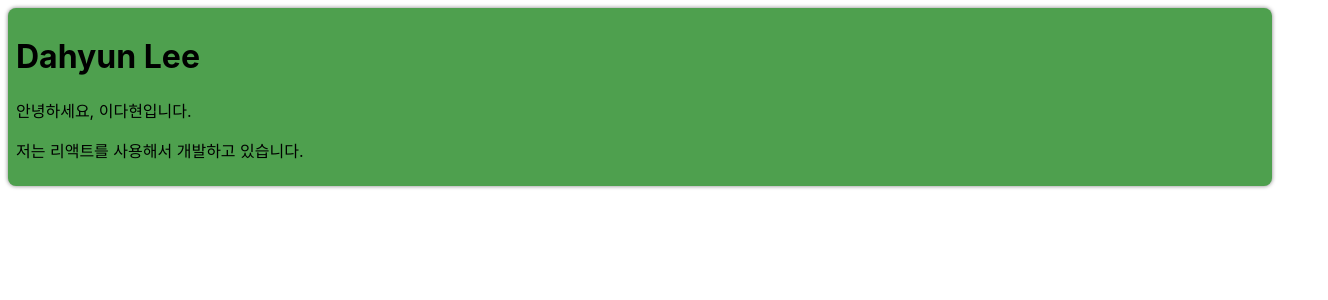
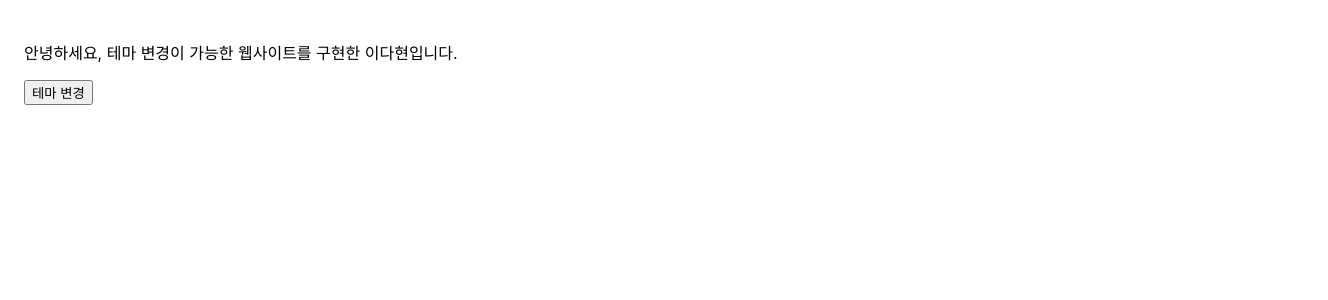
Before and after one commit to dahyun0917/2022_2_GETIT_React, a React (Create React App) app in the folder my-app/: page / in a window 1280 px wide. Shown: the top 300 px of the page, 1328 px wide, since content can reach past the window. Built offline with nearby package versions, Linux system fonts and the light colour scheme.

Commit message:
컨텍스트를 사용하여 테마 변경 기능 만들기

```diff
--- /dev/null
+++ b/my-app/src/chapter_14/DarkOrLight.jsx
@@ -0,0 +1,25 @@
+import { useState,useCallback } from "react";
+import ThemeContext from "./ThemeContext";
+import MainContent from "./MainContent";
+
+function DarkOrLight(props){
+    const [theme, setTheme] = useState("light");
+
+    const toggleTheme = useCallback(()=>{
+        if(theme == "light"){
+            setTheme("dark");
+
+        }else if(theme == "dark"){
+            setTheme("light");
+        }
+
+    },[theme]);
+
+    return (
+        <ThemeContext.Provider value = {{theme, toggleTheme}}>
+            <MainContent />
+        </ThemeContext.Provider>
+    );
+}
+
+export default DarkOrLight;
--- /dev/null
+++ b/my-app/src/chapter_14/MainContent.jsx
@@ -0,0 +1,23 @@
+import { useContext } from "react";
+import ThemeContext from "./ThemeContext";
+
+function MainContent(props){
+    const {theme, toggleTheme} = useContext(ThemeContext);
+
+    return (
+        <div
+            style={{
+                width : "100vw",
+                height : "100vh",
+                padding : "1.5rem",
+                backgroundColor : theme == "light" ? "white" : "black",
+                color: theme == "light" ? "black" : "white",
+
+            }}
+        >
+                <p>안녕하세요, 테마 변경이 가능한 웹사이트를 구현한 이다현입니다.</p>
+                <button onClick={toggleTheme}>테마 변경</button>
+        </div>
+    );
+}
+export default MainContent;
--- /dev/null
+++ b/my-app/src/chapter_14/ThemeContext.jsx
@@ -0,0 +1,6 @@
+import React from "react";
+
+const ThemeContext = React.createContext();
+ThemeContext.displayName = "ThemeContext";
+
+export default ThemeContext;
--- a/my-app/src/index.js
+++ b/my-app/src/index.js
@@ -14,6 +14,8 @@
 import Calculator from './chapter_12/Calculator';
 import Card from './chapter_13/Card';
 import ProfileCard from './chapter_13/ProfileCard';
+import MainContent from './chapter_14/MainContent';
+import DarkOrLight from './chapter_14/DarkOrLight';
 
 const root = ReactDOM.createRoot(document.getElementById('root'));
 
@@ -82,12 +84,21 @@
 // },1000)
 
 // 13챕터
+// root.render(
+//   <React.StrictMode>
+//     <ProfileCard />
+//   </React.StrictMode>
+// );
+// },1000)
+
+// 14챕터
 root.render(
   <React.StrictMode>
-    <ProfileCard />
+    <DarkOrLight />
   </React.StrictMode>
 );
 },1000)
+
 // If you want to start measuring performance in your app, pass a function
 // to log results (for example: reportWebVitals(console.log))
 // or send to an analytics endpoint. Learn more: https://bit.ly/CRA-vitals
```
